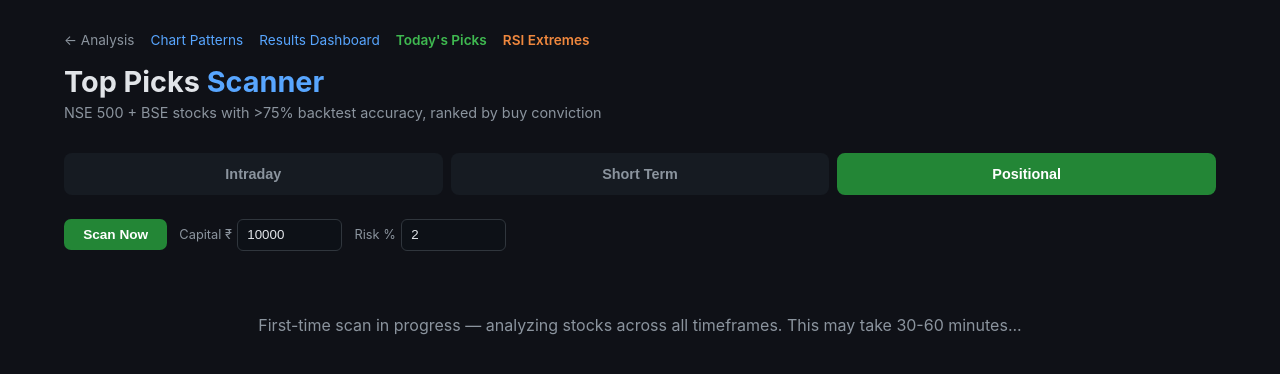
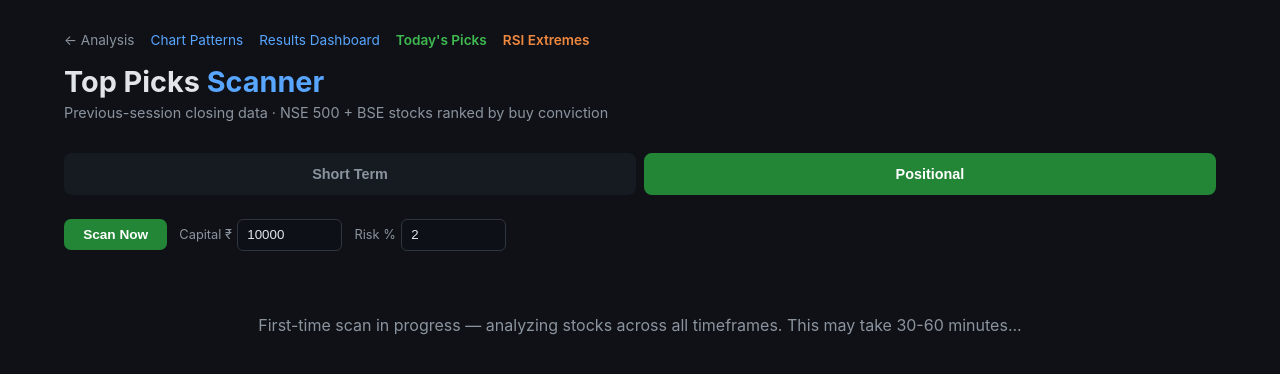
Before and after one commit to anuj2698/Techincal-Stock-Analysis, a Flask app: page /scanner in a window 1280 px wide. Shown: the top 374 px of the page. Run offline with Flask 3, Linux system fonts and the light colour scheme; data that the repository does not hold is empty.

Commit message:
Separate previous-close and live scanners

```diff
--- a/app.py
+++ b/app.py
@@ -120,7 +120,7 @@ def _get_fyers():
 
 INTERVAL_TO_FYERS = {"1d": "D", "1h": "60", "15m": "15", "5m": "5", "1m": "1"}
 PERIOD_TO_DAYS = {
-    "1mo": 30, "2mo": 60, "60d": 60, "3mo": 90, "6mo": 180,
+    "5d": 5, "1mo": 30, "2mo": 60, "60d": 60, "3mo": 90, "6mo": 180,
     "1y": 365, "2y": 730, "3y": 1095, "5y": 1825,
 }
 
@@ -413,6 +413,48 @@ def market_status(last_candle_date: str) -> dict:
         "note": f"Market open — showing last completed close from {last_candle_date}",
         "price_label": "Last Close",
     }
+
+
+def previous_close_candles(candles: list[list[float]], now: datetime | None = None) -> list[list[float]]:
+    """Return daily candles strictly before today in IST.
+
+    Daily scanners use this helper so an incomplete current-session candle can
+    never affect a signal, even if a data vendor includes one intraday.
+    """
+    reference_date = (now or datetime.now(IST)).date()
+    return [
+        candle for candle in candles
+        if datetime.fromtimestamp(int(candle[0]), tz=IST).date() < reference_date
+    ]
+
+
+def candle_date(candles: list[list[float]]) -> str | None:
+    if not candles:
+        return None
+    return datetime.fromtimestamp(int(candles[-1][0]), tz=IST).strftime("%Y-%m-%d")
+
+
+def resample_intraday_minutes(candles: list[list[float]], minutes: int) -> list[list[float]]:
+    """Resample intraday candles into exchange-time-aligned buckets per day."""
+    buckets: dict[tuple[str, int], list[list[float]]] = {}
+    market_open_minute = MARKET_OPEN[0] * 60 + MARKET_OPEN[1]
+    for candle in candles:
+        dt = datetime.fromtimestamp(int(candle[0]), tz=IST)
+        minute_of_day = dt.hour * 60 + dt.minute
+        bucket = (minute_of_day - market_open_minute) // minutes
+        key = (dt.strftime("%Y-%m-%d"), bucket)
+        buckets.setdefault(key, []).append(candle)
+
+    result = []
+    for chunk in buckets.values():
+        result.append([
+            chunk[0][0], chunk[0][1],
+            max(float(c[2]) for c in chunk),
+            min(float(c[3]) for c in chunk),
+            chunk[-1][4],
+            sum(float(c[5]) if len(c) > 5 else 0 for c in chunk),
+        ])
+    return sorted(result, key=lambda candle: candle[0])
 
 
 INDEX_MAP = {
@@ -781,7 +823,7 @@ def scanner():
 @app.route("/scanner/picks")
 def scanner_picks():
     timeframe = request.args.get("timeframe", "positional").strip()
-    if timeframe not in ("intraday", "short_term", "positional"):
+    if timeframe not in ("short_term", "positional"):
         timeframe = "positional"
     capital, capital_error = _parse_optional_positive_float(request.args.get("capital", "10000"), "Capital")
     risk_pct, risk_error = _parse_optional_positive_float(request.args.get("risk_pct", "2"), "Risk percentage")
@@ -817,12 +859,16 @@ def scanner_picks():
             qualifying.append(entry)
 
     if not qualifying:
-        return jsonify({"picks": [], "timestamp": timestamp, "qualifying_count": 0})
+        return jsonify({
+            "picks": [], "timestamp": timestamp, "qualifying_count": 0,
+            "price_basis": "previous_close", "market_data_as_of": None,
+        })
 
     # Fetch Nifty 50 returns for relative strength
     nifty_rs = 0.0
     try:
         nifty_candles = fetch_candles("^NSEI", period="3mo", interval="1d")
+        nifty_candles = previous_close_candles(nifty_candles)
         if nifty_candles and len(nifty_candles) >= 2:
             nifty_rs = (nifty_candles[-1][4] - nifty_candles[0][4]) / nifty_candles[0][4] * 100
     except Exception:
@@ -843,6 +889,7 @@ def scanner_picks():
         try:
             canonical, yahoo_sym = resolve_yahoo_ticker(sym)
             candles = fetch_candles(yahoo_sym, period=period, interval=interval, canonical=canonical)
+            candles = previous_close_candles(candles)
             if not candles:
                 return None
 
@@ -935,6 +982,7 @@ def scanner_picks():
                 "suggested_qty": suggested_qty,
                 "capital_required": capital_required,
                 "risk_per_trade": round(risk_per_trade, 2),
+                "market_data_as_of": candle_date(candles),
                 "verdict": ap.get("action_summary", {}).get("verdict", "WAIT"),
                 "verdict_confidence": ap.get("action_summary", {}).get("confidence", "—"),
                 "verdict_reasons": ap.get("action_summary", {}).get("reasons", [])[:3],
@@ -955,6 +1003,8 @@ def scanner_picks():
         "qualifying_count": len(qualifying),
         "position_sizing": {"capital": capital, "risk_pct": risk_pct},
         "backtest_version": BACKTEST_VERSION,
+        "price_basis": "previous_close",
+        "market_data_as_of": max((p.get("market_data_as_of") or "" for p in picks), default=None),
     })
 
 
@@ -991,8 +1041,10 @@ def _do_patterns_scan(tf: str):
         try:
             canonical, yahoo_sym = resolve_yahoo_ticker(sym)
             candles = fetch_candles(yahoo_sym, period=period, interval=interval, canonical=canonical)
+            candles = previous_close_candles(candles)
             if not candles or len(candles) < 30:
                 return None
+            market_data_as_of = candle_date(candles)
 
             if tf == "weekly":
                 candles = resample_weekly(candles)
@@ -1104,6 +1156,7 @@ def _do_patterns_scan(tf: str):
                 "confidence": confidence,
                 "reasons": reasons[:4],
                 "nearest_breakout_pct": nearest_breakout_pct,
+                "market_data_as_of": market_data_as_of,
             }
         except Exception:
             return None
@@ -1133,6 +1186,8 @@ def _do_patterns_scan(tf: str):
         "stocks_with_patterns": len(results),
         "pattern_summary": pattern_summary,
         "timeframe": tf,
+        "price_basis": "previous_close",
+        "market_data_as_of": max((r.get("market_data_as_of") or "" for r in results), default=None),
     }, extra=f"_{tf}")
     _bg_scan_running[scan_key] = False
 
@@ -1200,7 +1255,10 @@ def _do_today_picks(timeframe: str):
     cache = json.loads(cache_path.read_text())
     timestamp = cache.get("timestamp", "")
 
-    is_intraday = timeframe == "intraday"
+    # Today's Picks is a previous-close swing shortlist. Live trading signals
+    # belong to the dedicated Intraday/RSI pages.
+    timeframe = "short_term"
+    is_intraday = False
 
     qualifying = []
     for key, entry in cache.get("results", {}).items():
@@ -1217,7 +1275,10 @@ def _do_today_picks(timeframe: str):
                 qualifying.append(entry)
 
     if not qualifying:
-        _save_scan_cache("today_picks", {"picks": [], "timestamp": timestamp, "qualifying_count": 0}, extra=f"_{timeframe}")
+        _save_scan_cache("today_picks", {
+            "picks": [], "timestamp": timestamp, "qualifying_count": 0,
+            "price_basis": "previous_close", "market_data_as_of": None,
+        }, extra=f"_{timeframe}")
         _bg_scan_running[scan_key] = False
         return
 
@@ -1300,6 +1361,7 @@ def _do_today_picks(timeframe: str):
         try:
             canonical, yahoo_sym = resolve_yahoo_ticker(sym)
             candles = fetch_candles(yahoo_sym, period=period, interval=interval, canonical=canonical)
+            candles = previous_close_candles(candles)
             if not candles:
                 return None
 
@@ -1467,6 +1529,7 @@ def _do_today_picks(timeframe: str):
                 "ema_alignment": ema_data.get("alignment", "neutral"),
                 "suggested_qty": suggested_qty,
                 "capital_required": capital_required,
+                "market_data_as_of": candle_date(candles),
                 "actionability": actionability,
                 "status": ap.get("status"),
             }
@@ -1510,24 +1573,22 @@ def _do_today_picks(timeframe: str):
         "timestamp": timestamp,
         "qualifying_count": len(qualifying),
         "max_distance_pct": max_distance_pct,
+        "price_basis": "previous_close",
+        "market_data_as_of": max((p.get("market_data_as_of") or "" for p in picks), default=None),
     }, extra=f"_{timeframe}")
     _bg_scan_running[scan_key] = False
 
 
 @app.route("/today/picks")
 def today_picks():
-    timeframe = request.args.get("timeframe", "short_term").strip()
-    if timeframe not in ("intraday", "short_term"):
-        timeframe = "short_term"
-    return _serve_or_scan("today_picks", _do_today_picks, args=(timeframe,), extra=f"_{timeframe}",
+    timeframe = "short_term"
+    return _serve_or_scan_daily("today_picks", _do_today_picks, args=(timeframe,), extra=f"_{timeframe}",
                           empty_response={"picks": [], "timestamp": "", "qualifying_count": 0})
 
 
 @app.route("/today/backtest")
 def today_backtest():
-    timeframe = request.args.get("timeframe", "short_term").strip()
-    if timeframe not in ("intraday", "short_term"):
-        timeframe = "short_term"
+    timeframe = "short_term"
 
     days_back = 7
     hold_candles = 3 if timeframe == "short_term" else 7
@@ -1840,60 +1901,50 @@ def _serve_cached_or_stale(scan_type: str, target, args=(), extra: str = "", ttl
 def _serve_or_scan(scan_type: str, target, args=(), extra: str = "", empty_response: dict | None = None):
     """Group 1: Live market pages (RSI, Intraday, Momentum).
 
-    Market open → TTL=0, always trigger fresh scan, serve last result while refreshing.
+    Market open → refresh at most once per minute and serve the latest snapshot.
     Market closed → TTL=4h, serve from cache.
     """
-    ttl = 0 if _is_market_open() else 14400
+    ttl = 60 if _is_market_open() else 14400
     return _serve_cached_or_stale(scan_type, target, args, extra, ttl, empty_response)
 
 
 def _serve_or_scan_daily(scan_type: str, target, args=(), extra: str = "", empty_response: dict | None = None):
-    """Group 2: Daily candle pages (Chart Patterns, S/R Breakout).
-
-    Market open → serve from cache (daily candle incomplete, no point scanning).
-    Market closed → check if cache has today's post-close data, if not trigger fresh scan.
-    Cache valid until next day's market close.
+    """Serve previous-close scans, refreshing once per calendar day.
+
+    Scan functions explicitly discard today's daily candle. A daily refresh is
+    therefore safe during market hours and always represents the prior session.
     """
     now = datetime.now(IST)
     path = _scan_cache_path(scan_type, extra=extra)
-
-    if _is_market_open():
-        # During market hours, always serve from cache — don't refresh
-        if path.exists():
-            try:
-                data = json.loads(path.read_text())
-                data["data_as_of"] = data.pop("_cached_at", None)
-                return jsonify(data)
-            except Exception:
-                pass
-        fallback = empty_response or {"results": []}
-        fallback["_note"] = "Daily scan runs after market close"
-        return jsonify(fallback)
-
-    # Market closed — check if we have a post-close scan for today
     today_str = now.strftime("%Y-%m-%d")
     if path.exists():
         try:
             data = json.loads(path.read_text())
             cached_at = datetime.fromisoformat(data.get("_cached_at", ""))
-            cached_date = cached_at.strftime("%Y-%m-%d")
-            cached_hour = cached_at.hour
-            # Fresh if cached today after 15:30 (post market close)
-            if cached_date == today_str and cached_hour >= 15:
+            if (cached_at.strftime("%Y-%m-%d") == today_str
+                    and data.get("price_basis") == "previous_close"):
                 data["data_as_of"] = data.pop("_cached_at", None)
                 return jsonify(data)
-            # Weekend: fresh if cache is from the most recent Friday post-close
-            if now.weekday() >= 5 and cached_hour >= 15:
-                days_since_friday = (now.weekday() - 4) % 7
-                last_friday = (now - timedelta(days=days_since_friday)).strftime("%Y-%m-%d")
-                if cached_date >= last_friday:
-                    data["data_as_of"] = data.pop("_cached_at", None)
-                    return jsonify(data)
         except Exception:
             pass
 
-    # Need a fresh scan — trigger it
-    return _serve_cached_or_stale(scan_type, target, args, extra, 0, empty_response)
+    # Trigger today's snapshot. Only serve an older cache when it already has
+    # the previous-close contract; legacy caches may include today's candle.
+    scan_key = f"{scan_type}{extra}" if extra else scan_type
+    _start_bg_scan(scan_key, target, args)
+    if path.exists():
+        try:
+            stale = json.loads(path.read_text())
+            if stale.get("price_basis") == "previous_close":
+                stale["data_as_of"] = stale.pop("_cached_at", None)
+                stale["_refreshing"] = True
+                return jsonify(stale)
+        except Exception:
+            pass
+
+    fallback = empty_response or {"scanning": True, "results": []}
+    fallback["scanning"] = True
+    return jsonify(fallback)
 
 
 @app.route("/rsi-extremes")
@@ -1914,12 +1965,17 @@ def _do_rsi_extremes_today():
         try:
             canonical, yahoo_sym = resolve_yahoo_ticker(sym)
 
-            cmp = None
+            candles_5m = fetch_candles(yahoo_sym, period="5d", interval="5m", canonical=canonical)
+            frames = {
+                "5m": candles_5m,
+                "15m": resample_intraday_minutes(candles_5m, 15),
+                "1h": resample_intraday_minutes(candles_5m, 60),
+            }
+            cmp = round(float(candles_5m[-1][4]), 2) if candles_5m else None
             cur_rsi = {}
             ema_ctx = {}
 
-            for interval in ["5m", "15m", "1h"]:
-                candles = fetch_candles(yahoo_sym, period="1mo", interval=interval, canonical=canonical)
+            for interval, candles in frames.items():
                 if not candles or len(candles) < 20:
                     if interval in ("5m", "15m"):
                         return None
@@ -1934,7 +1990,6 @@ def _do_rsi_extremes_today():
                 cur_rsi[interval] = round(rsi_vals[-1], 1)
 
                 if interval == "5m":
-                    cmp = round(float(candles[-1][4]), 2)
                     e9 = ema_series(closes, 9)
                     e20 = ema_series(closes, 20)
                     ema_ctx = {
@@ -1993,6 +2048,8 @@ def _do_rsi_extremes_today():
         "total_scanned": len(stocks),
         "count": len(results),
         "time": datetime.now(IST).strftime("%H:%M:%S"),
+        "price_basis": "live_intraday",
+        "interval": "5m",
     })
     _bg_scan_running["rsi_today"] = False
 
@@ -2984,7 +3041,7 @@ def _do_intraday_levels():
             canonical, yahoo_sym = resolve_yahoo_ticker(sym)
 
             # Fetch 5-min candles for intraday (recent data)
-            candles_5m = fetch_candles(yahoo_sym, period="1mo", interval="5m", canonical=canonical)
+            candles_5m = fetch_candles(yahoo_sym, period="5d", interval="5m", canonical=canonical)
             if not candles_5m or len(candles_5m) < 20:
                 return {"symbol": sym, "error": "No intraday data"}
 
@@ -3261,6 +3318,7 @@ def _do_sr_breakout_scan():
         try:
             canonical, yahoo_sym = resolve_yahoo_ticker(sym)
             candles = fetch_candles(yahoo_sym, period="1y", interval="1d", canonical=canonical)
+            candles = previous_close_candles(candles)
             if not candles or len(candles) < 60:
                 return None
 
@@ -3462,6 +3520,7 @@ def _do_sr_breakout_scan():
                 "top_direction": best["direction"],
                 "score": total_score,
                 "reasons": reasons[:5],
+                "market_data_as_of": candle_date(candles),
             }
         except Exception:
             return None
@@ -3488,6 +3547,8 @@ def _do_sr_breakout_scan():
         "total_scanned": len(stocks),
         "total_with_setups": len(results),
         "summary": summary,
+        "price_basis": "previous_close",
+        "market_data_as_of": max((r.get("market_data_as_of") or "" for r in results), default=None),
     })
     _bg_scan_running["sr_breakout"] = False
 
@@ -3542,7 +3603,7 @@ def _do_rsi_momentum_scan():
         name = stock["name"]
         try:
             canonical, yahoo_sym = resolve_yahoo_ticker(sym)
-            candles_5m = fetch_candles(yahoo_sym, period="1mo", interval="5m", canonical=canonical)
+            candles_5m = fetch_candles(yahoo_sym, period="5d", interval="5m", canonical=canonical)
             if not candles_5m or len(candles_5m) < 50:
                 return None
 
@@ -3554,17 +3615,8 @@ def _do_rsi_momentum_scan():
                 return None
             rsi_5m = round(rsi_5m_vals[-1], 1)
 
-            # Resample to 15min
-            candles_15m = []
-            for i in range(0, len(candles_5m) - 2, 3):
-                chunk = candles_5m[i:i + 3]
-                candles_15m.append([
-                    chunk[0][0], chunk[0][1],
-                    max(float(c[2]) for c in chunk),
-                    min(float(c[3]) for c in chunk),
-                    chunk[-1][4],
-                    sum(float(c[5]) if len(c) > 5 else 0 for c in chunk),
-                ])
+            # Derive aligned higher timeframes locally to avoid two extra API calls.
+            candles_15m = resample_intraday_minutes(candles_5m, 15)
             if len(candles_15m) < 20:
                 return None
 
@@ -3574,17 +3626,8 @@ def _do_rsi_momentum_scan():
                 return None
             rsi_15m = round(rsi_15m_vals[-1], 1)
 
-            # Resample to 1H for display context
-            candles_1h = []
-            for i in range(0, len(candles_5m) - 11, 12):
-                chunk = candles_5m[i:i + 12]
-                candles_1h.append([
-                    chunk[0][0], chunk[0][1],
-                    max(float(c[2]) for c in chunk),
-                    min(float(c[3]) for c in chunk),
-                    chunk[-1][4],
-                    sum(float(c[5]) if len(c) > 5 else 0 for c in chunk),
-                ])
+            # Resample to 1H for display context.
+            candles_1h = resample_intraday_minutes(candles_5m, 60)
             rsi_1h = None
             if len(candles_1h) >= 20:
                 closes_1h = [float(c[4]) for c in candles_1h]
@@ -3823,6 +3866,8 @@ def _do_rsi_momentum_scan():
         "bulls": len(bulls),
         "bears": len(bears),
         "time": now.strftime("%H:%M:%S"),
+        "price_basis": "live_intraday",
+        "interval": "5m",
         "thresholds": {"bull": RSI_BULL_THRESH, "bear": RSI_BEAR_THRESH},
     })
     _bg_scan_running["rsi_momentum"] = False
--- a/templates/patterns.html
+++ b/templates/patterns.html
@@ -175,7 +175,8 @@ function renderResults(data) {
   const metaBar = document.getElementById('metaBar');
   const emptyState = document.getElementById('emptyState');
 
-  document.getElementById('metaInfo').textContent = `${data.stocks_with_patterns} of ${data.total_scanned} F&O stocks have patterns`;
+  const basis = data.market_data_as_of ? ` · Previous close: ${data.market_data_as_of}` : ' · Previous-session closing data';
+  document.getElementById('metaInfo').textContent = `${data.stocks_with_patterns} of ${data.total_scanned} F&O stocks have patterns${basis}`;
   metaBar.style.display = 'flex';
 
   // Summary chips
--- a/templates/rsi_momentum.html
+++ b/templates/rsi_momentum.html
@@ -388,7 +388,7 @@ function renderCards(results) {
 
 runScan();
 
-// Auto-refresh every 10 minutes during market hours
+// Refresh frequently; the server reuses a snapshot for at most 60 seconds.
 setInterval(() => {
   const now = new Date();
   const h = now.getHours();
@@ -397,7 +397,7 @@ setInterval(() => {
   if (t >= 9*60+15 && t <= 15*60+30) {
     runScan();
   }
-}, 600000);
+}, 120000);
 </script>
 </body>
 </html>
--- a/templates/scanner.html
+++ b/templates/scanner.html
@@ -111,11 +111,10 @@
   </div>
   <div class="header">
     <h1>Top Picks <span>Scanner</span></h1>
-    <div class="sub">NSE 500 + BSE stocks with &gt;75% backtest accuracy, ranked by buy conviction</div>
+    <div class="sub">Previous-session closing data · NSE 500 + BSE stocks ranked by buy conviction</div>
   </div>
 
   <div class="tab-bar">
-    <button class="tab-intra" onclick="loadPicks('intraday')">Intraday</button>
     <button class="tab-short" onclick="loadPicks('short_term')">Short Term</button>
     <button class="tab-pos active" onclick="loadPicks('positional')">Positional</button>
   </div>
@@ -202,7 +201,7 @@ function setTab(tf) {
   currentTf = tf;
   currentFilter = 'all';
   document.querySelectorAll('.tab-bar button').forEach(b => b.classList.remove('active'));
-  const cls = tf === 'intraday' ? 'tab-intra' : tf === 'short_term' ? 'tab-short' : 'tab-pos';
+  const cls = tf === 'short_term' ? 'tab-short' : 'tab-pos';
   document.querySelector(`.${cls}`).classList.add('active');
   document.querySelectorAll('#filterRow .filter-btn').forEach(b => b.classList.remove('active'));
   document.querySelector('#filterRow .filter-btn[data-filter="all"]').classList.add('active');
@@ -266,10 +265,9 @@ function renderPicks(data) {
   const emptyState = document.getElementById('emptyState');
 
   if (data.timestamp) {
-    try {
-      const d = new Date(data.timestamp);
-      document.getElementById('metaTimestamp').textContent = 'Last scanned: ' + d.toLocaleDateString('en-IN', {day:'2-digit', month:'short', year:'numeric'}) + ' ' + d.toLocaleTimeString('en-IN', {hour:'2-digit', minute:'2-digit'});
-    } catch { document.getElementById('metaTimestamp').textContent = 'Last scanned: ' + data.timestamp; }
+    document.getElementById('metaTimestamp').textContent = data.market_data_as_of
+      ? `Previous close: ${data.market_data_as_of}`
+      : 'Previous-session closing data';
     document.getElementById('metaCount').textContent = `${data.picks.length} picks from ${data.qualifying_count} qualifying stocks`;
     metaBar.style.display = 'flex';
   }
```
Also changed, not shown: templates/rsi_extremes.html (+7 -0 lines), templates/sr_breakout.html (+3 -6 lines), templates/today.html (+9 -12 lines), tests/test_app.py (+32 -0 lines), README.md.
